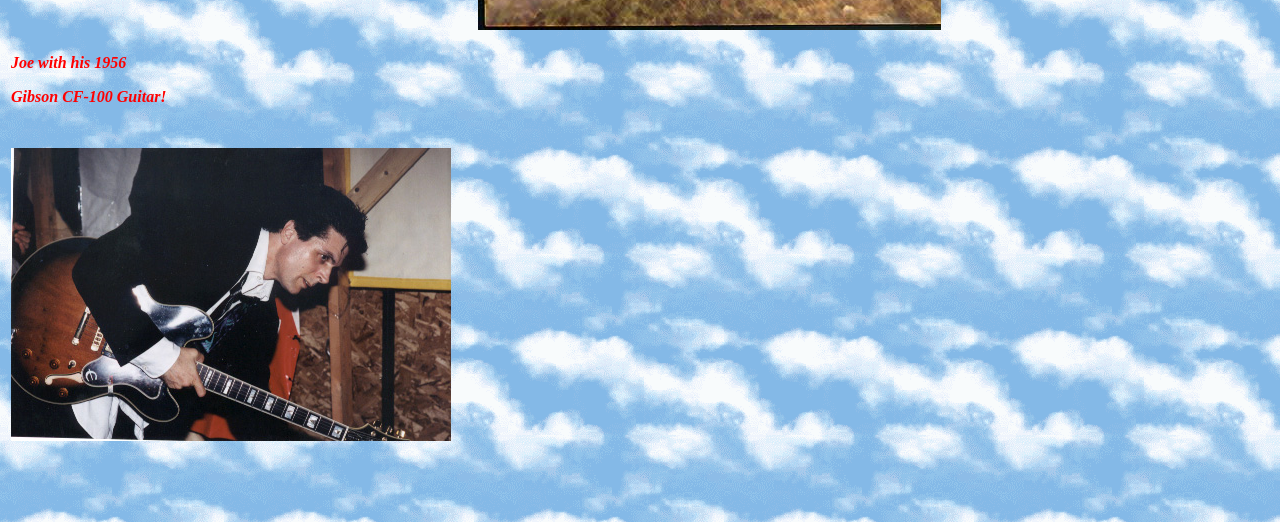
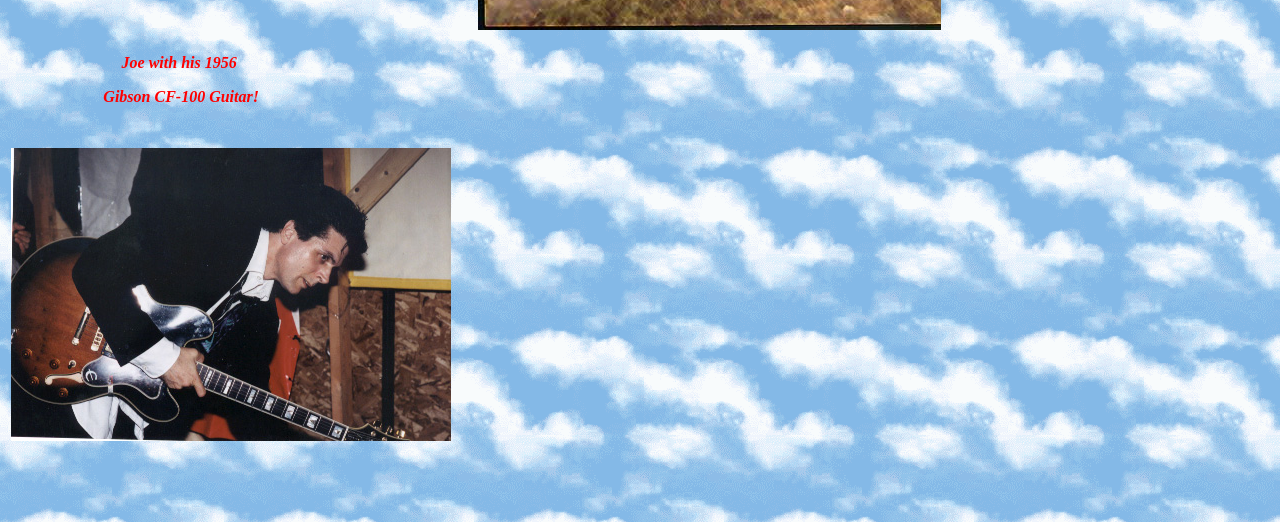
Before and after one commit to honeybear231/hollywoodjoe, a plain HTML site: page photos2.htm in a window 1280 px wide. Shown: the part 1375-1897 px from the top of the page. Drawn offline with Linux system fonts and the light colour scheme.

Commit message:
Update photos2.htm

```diff
--- a/photos2.htm
+++ b/photos2.htm
@@ -90,10 +90,10 @@
         in Florida</em></span></p></td>
     </tr>
     <tr>
-      <td><p class="red-text"><strong><em>Joe with his 1956
+      <td><center><p class="red-text"><strong><em>Joe with his 1956
 
       </em></strong></p>
-      <p class="red-text"><strong><em>Gibson CF-100 Guitar!</em></strong></p></td>
+      <p class="red-text"><strong><em>Gibson CF-100 Guitar!</em></strong></p></center></td>
       <td colspan="2">&nbsp;</td>
       <td>&nbsp;</td>
     </tr>
```
